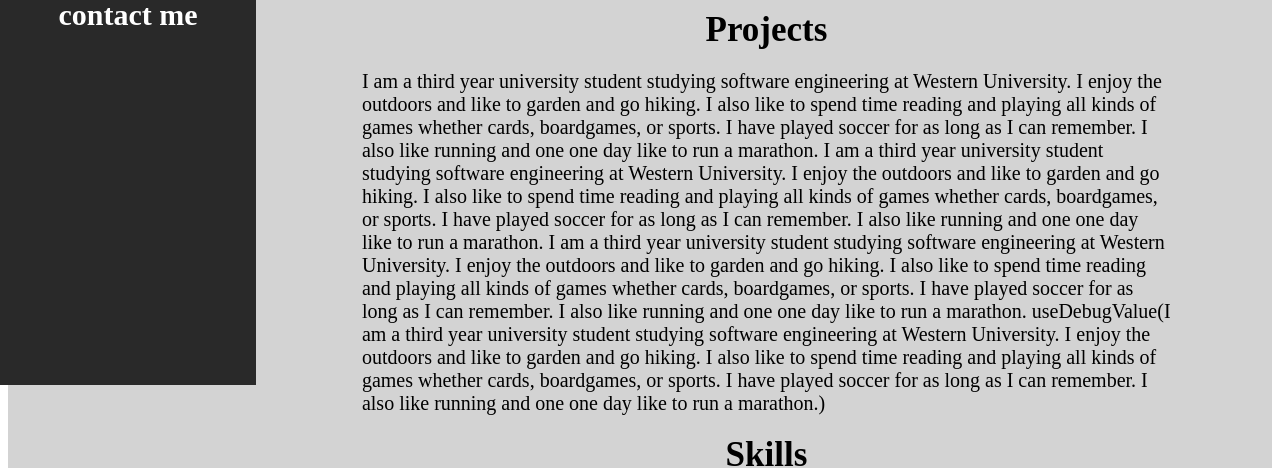
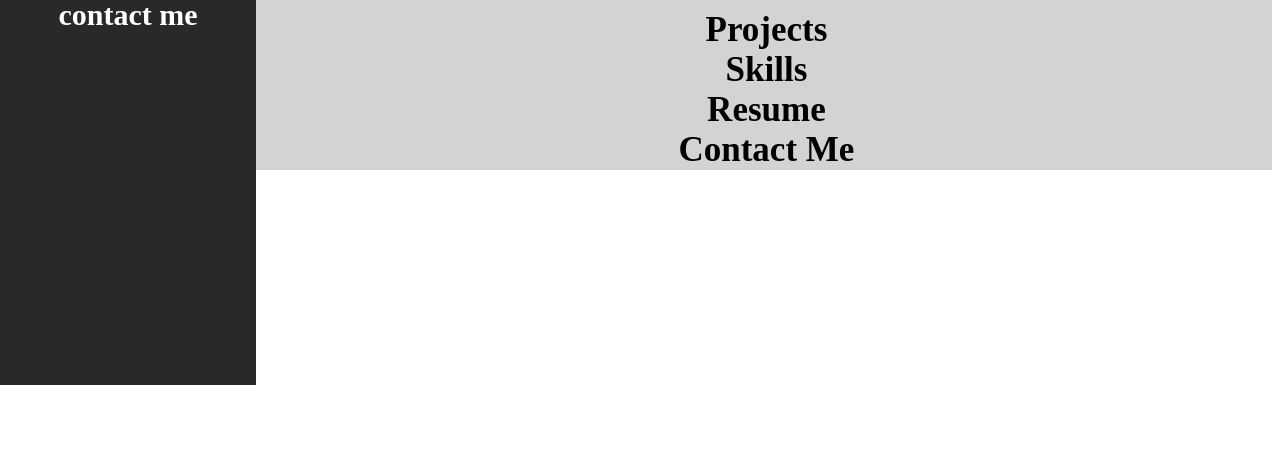
Before and after one commit to nbroeder/PersonalWebsite, a React (Create React App) app: page / in a window 1280 px wide. Shown: the part 423-891 px from the top of the page. After the commit the page ends 800 px from the top, so only its background shows below. Built offline with nearby package versions, Linux system fonts and the light colour scheme.

Commit message:
added an AboutSection object to store the body of the about section.

```diff
--- /dev/null
+++ b/src/components/About.js
@@ -0,0 +1,29 @@
+import React from 'react'
+
+export const About = () => {
+    return (
+        <div className='about-body'>
+             <p>I am a third year university student studying software engineering at Western University.
+                    I enjoy the outdoors and like to garden and go hiking. I also like to spend time reading and playing all kinds of games
+                    whether cards, boardgames, or sports. I have played soccer for as long as I can remember.
+                    I also like running and one one day like to run a marathon.
+
+
+
+                    I am a third year university student studying software engineering at Western University.
+                    I enjoy the outdoors and like to garden and go hiking. I also like to spend time reading and playing all kinds of games
+                    whether cards, boardgames, or sports. I have played soccer for as long as I can remember.
+                    I also like running and one one day like to run a marathon.
+                    I am a third year university student studying software engineering at Western University.
+                    I enjoy the outdoors and like to garden and go hiking. I also like to spend time reading and playing all kinds of games
+                    whether cards, boardgames, or sports. I have played soccer for as long as I can remember.
+                    I also like running and one one day like to run a marathon.
+                    useDebugValue(I am a third year university student studying software engineering at Western University.
+                    I enjoy the outdoors and like to garden and go hiking. I also like to spend time reading and playing all kinds of games
+                    whether cards, boardgames, or sports. I have played soccer for as long as I can remember.
+                    I also like running and one one day like to run a marathon.)
+
+                </p>
+        </div>
+    )
+}
--- /dev/null
+++ b/src/components/AboutSection.js
@@ -0,0 +1,11 @@
+import React from 'react'
+import {About} from './About'
+
+export const AboutSection = () => {
+    return (
+        <div className="section">
+            <text className='section-header'>About</text>
+            <About></About>
+        </div>
+    )
+}
--- a/src/components/MainSection.js
+++ b/src/components/MainSection.js
@@ -1,11 +1,13 @@
 import { Section } from "./Section";
+import {AboutSection} from "./AboutSection";
 import React from 'react';
 
 
 export const MainSection = () => {
     return (
             <div className='main-section'>
-                <Section text={'About'}></Section>
+                <AboutSection ></AboutSection>
+
                 <Section text={'Projects'}></Section>
                 <Section text={'Skills'}></Section>
                 <Section text={'Resume'}></Section>
--- a/src/components/Section.js
+++ b/src/components/Section.js
@@ -1,30 +1,10 @@
 import React from 'react'
+import { About } from './About'
 
 export const Section = ({text}) => {
     return (
         <div className="section">
             <text className='section-header'>{text}</text>
-            <p>I am a third year university student studying software engineering at Western University.
-                    I enjoy the outdoors and like to garden and go hiking. I also like to spend time reading and playing all kinds of games
-                    whether cards, boardgames, or sports. I have played soccer for as long as I can remember.
-                    I also like running and one one day like to run a marathon.
-
-
-
-                    I am a third year university student studying software engineering at Western University.
-                    I enjoy the outdoors and like to garden and go hiking. I also like to spend time reading and playing all kinds of games
-                    whether cards, boardgames, or sports. I have played soccer for as long as I can remember.
-                    I also like running and one one day like to run a marathon.
-                    I am a third year university student studying software engineering at Western University.
-                    I enjoy the outdoors and like to garden and go hiking. I also like to spend time reading and playing all kinds of games
-                    whether cards, boardgames, or sports. I have played soccer for as long as I can remember.
-                    I also like running and one one day like to run a marathon.
-                    useDebugValue(I am a third year university student studying software engineering at Western University.
-                    I enjoy the outdoors and like to garden and go hiking. I also like to spend time reading and playing all kinds of games
-                    whether cards, boardgames, or sports. I have played soccer for as long as I can remember.
-                    I also like running and one one day like to run a marathon.)
-
-                </p>
         </div>
     )
 }
```
